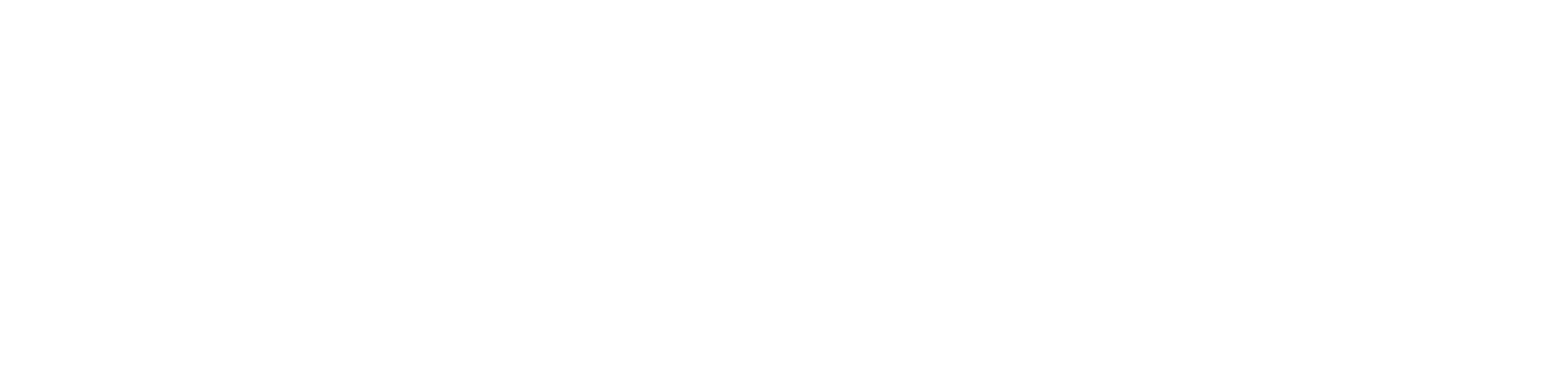
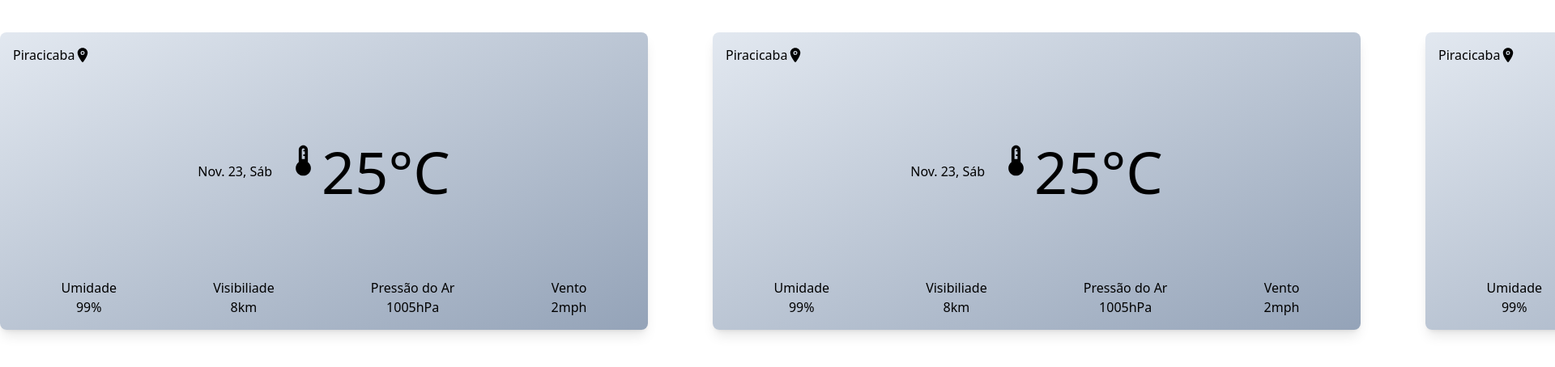
Before and after one commit to Valverd/weather, a React (Vite) app: page /teste in a window 1280 px wide. Before the commit this address had no page. Shown: the top 454 px of the page at 81% size, 1920 px wide, since content can reach past the window. Built offline with nearby package versions, Linux system fonts and the light colour scheme.

Commit message:
Criação de Carrossel

```diff
--- a/package.json
+++ b/package.json
@@ -10,6 +10,8 @@
     "preview": "vite preview"
   },
   "dependencies": {
+    "@preline/carousel": "^2.5.0",
+    "framer-motion": "^11.11.17",
     "react": "^18.3.1",
     "react-dom": "^18.3.1",
     "react-icons": "^5.3.0",
--- a/src/App.tsx
+++ b/src/App.tsx
@@ -1,6 +1,7 @@
 import { BrowserRouter, Routes, Route } from "react-router-dom"
 import Home from "./pages/Home/Home"
 import { DarkProvider } from "./contexts/dark"
+import Teste from "./pages/Teste/Teste"
 
 export default function App() {
   return (
@@ -8,6 +9,7 @@
       <BrowserRouter>
         <Routes>
           <Route path="/" element={<Home />} />
+          <Route path="/teste" element={<Teste />} />
         </Routes>
       </BrowserRouter>
     </DarkProvider>
--- a/src/components/CityCard/CityCard.tsx
+++ b/src/components/CityCard/CityCard.tsx
@@ -4,7 +4,7 @@
 
 export default function CityCard() {
     return (
-        <div className="w-2/3 bg-gradient-to-br from-slate-200 to-slate-400 dark:bg-slate-800 shadow-lg mt-10 m-auto rounded-lg p-4">
+        <div className="w-[800px] bg-gradient-to-br from-slate-200 to-slate-400 dark:bg-gradient-to-br dark:from-slate-600 dark:to-slate-500 shadow-lg mt-10 m-auto rounded-lg p-4">
             <p className="flex items-center">Piracicaba <IoLocation size={20} /></p>
             <div className="flex justify-center items-center gap-4 my-24">
                 <p>Nov. 23, Sáb</p>
--- a/src/pages/Home/Home.tsx
+++ b/src/pages/Home/Home.tsx
@@ -7,7 +7,12 @@
         <>
             <Layout>
                 <SearchBar />
-                <CityCard />
+
+                <div className="flex">
+                    <CityCard />
+                    <CityCard />
+                    <CityCard />
+                </div>
             </Layout>
         </>
     )
--- /dev/null
+++ b/src/pages/Teste/Teste.tsx
@@ -0,0 +1,77 @@
+import { motion } from "framer-motion";
+import { useLayoutEffect, useRef, useState } from "react";
+import CityCard from "../../components/CityCard/CityCard";
+
+type XYProps = {
+  x: number;
+  y: number;
+};
+
+type PropsInfoRef = {
+  delta: XYProps;
+  offset: XYProps;
+  point: XYProps;
+  velocity: XYProps;
+};
+
+export default function Carousel() {
+  const [width, setWidth] = useState(0);
+  const carousel = useRef<HTMLDivElement>(null);
+  const [startPos, setStartPos] = useState(0);
+  const [currentIndex, setCurrentIndex] = useState(0);
+
+  const itemWidth = 800;
+  const gap = 80;
+  const totalItemWidth = itemWidth + gap;
+
+  useLayoutEffect(() => {
+    const updateWidth = () => {
+      setWidth(carousel.current.scrollWidth - carousel.current.offsetWidth);
+    };
+    updateWidth();
+    window.addEventListener("resize", updateWidth);
+    return () => {
+      window.removeEventListener("resize", updateWidth);
+    };
+  }, []);
+
+  const handleDragStart = (event: any, info: PropsInfoRef) => {
+    setStartPos(info.point.x);
+  };
+
+  const handleDragEnd = (event: any, info: PropsInfoRef) => {
+    console.log(carousel.current?.style.webkitTransform)
+    const distanceDragged = startPos - info.point.x;
+
+    // carousel.current.style.transform = `translateX(${-}px)`;
+
+  };
+
+  return (
+      <motion.div
+        ref={carousel}
+        className="flex gap-20"
+        drag="x"
+        dragConstraints={{ right: 0, left: -width }}
+        initial={{ x: 200 }}
+        animate={{ x: 0 }}
+        transition={{ duration: 0.7 }}
+        whileTap={{ cursor: "grabbing" }}
+        onDragStart={handleDragStart}
+        onDragEnd={handleDragEnd}
+      >
+        <div style={{ width: itemWidth }}>
+          <CityCard />
+        </div>
+        <div style={{ width: itemWidth }}>
+          <CityCard />
+        </div>
+        <div style={{ width: itemWidth }}>
+          <CityCard />
+        </div>
+        <div style={{ width: itemWidth }}>
+          <CityCard />
+        </div>
+      </motion.div>
+  );
+}
```
Also changed, not shown: 1 other file (tests, documents, lock files or other folders).
